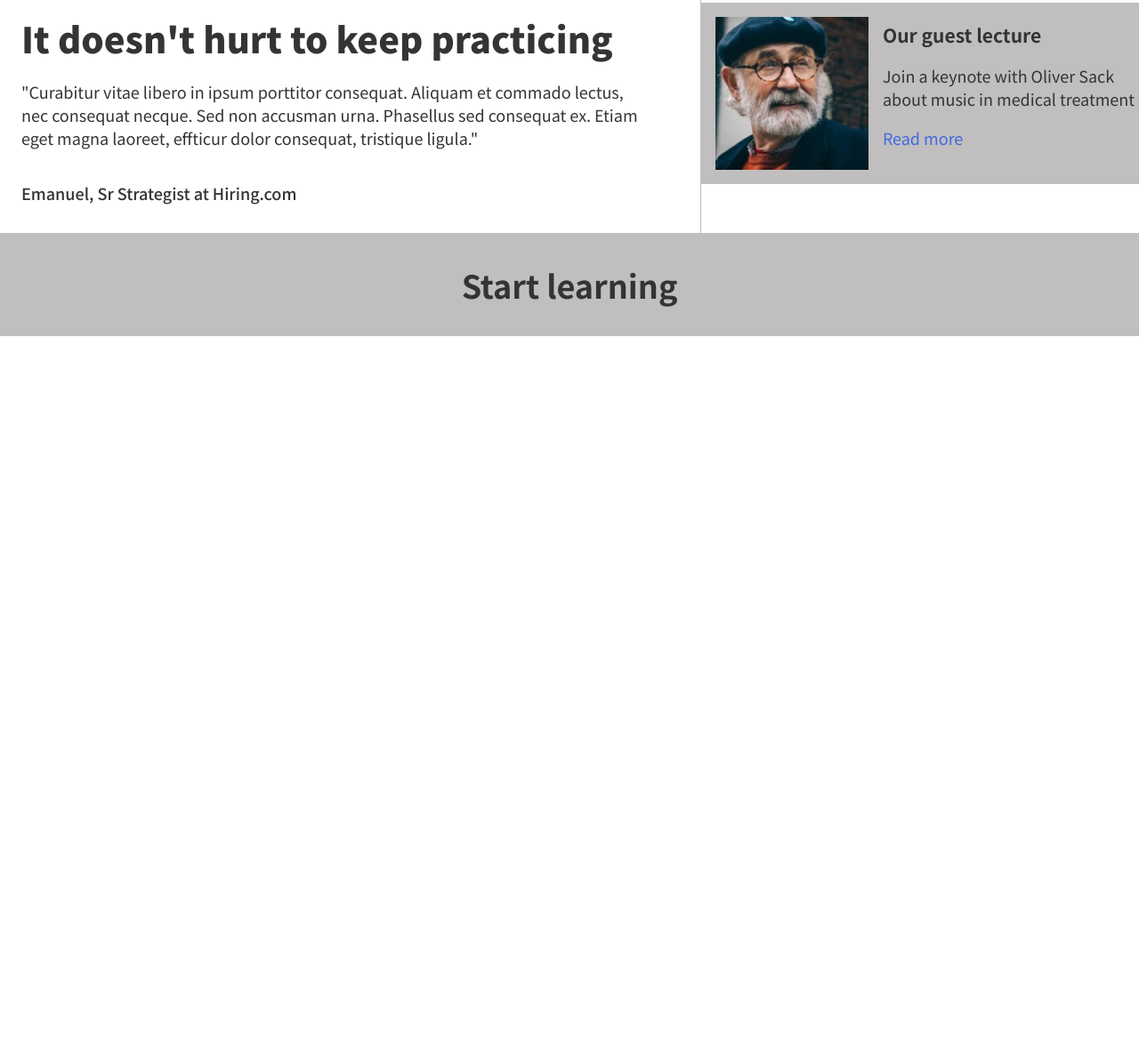
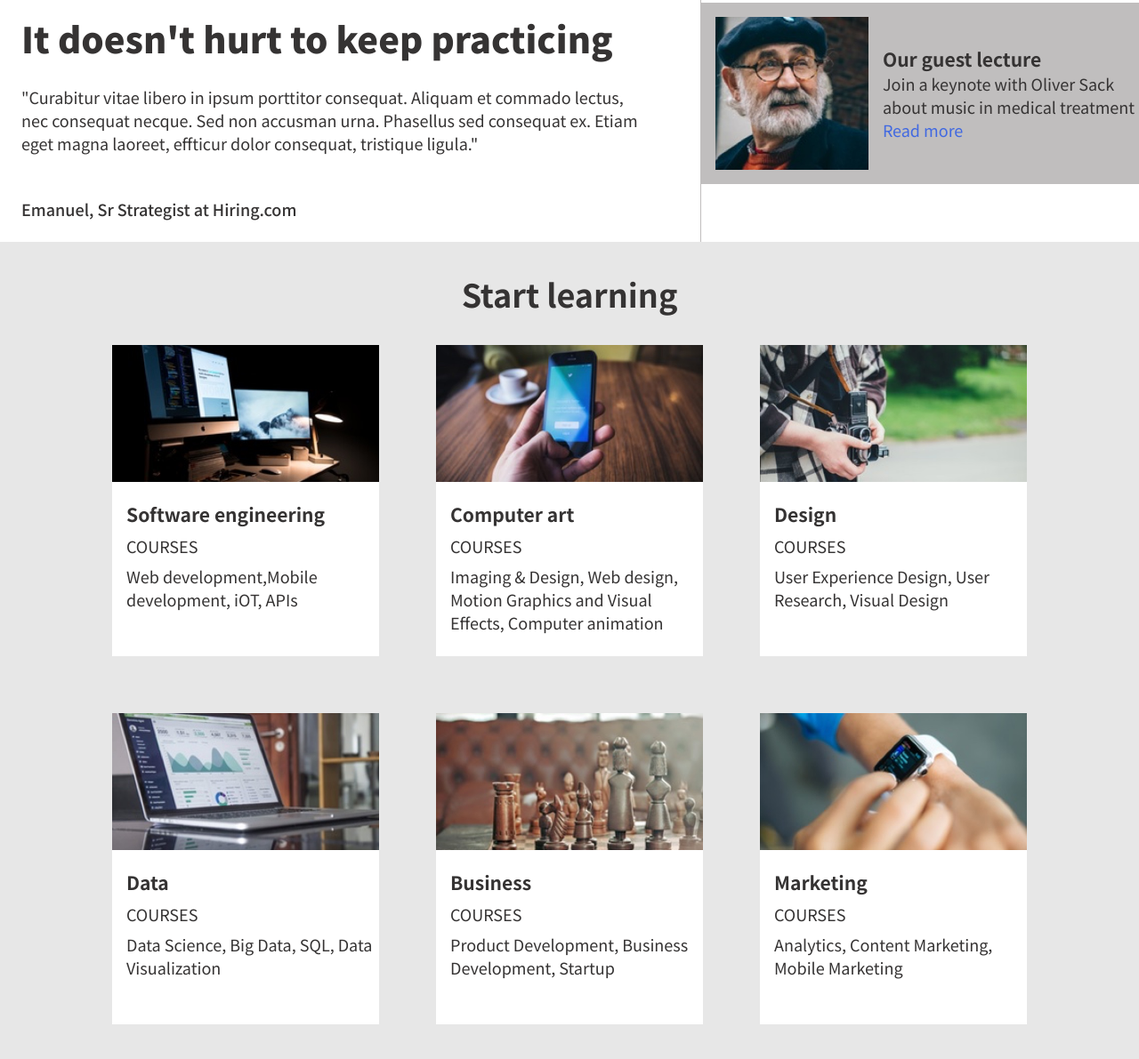
Before and after one commit to bendevs99/colmar, a plain HTML site: page index.html in a window 1280 px wide. Shown: the part 1053-2244 px from the top of the page at 89% size. Before the commit the page ends 1431 px from the top, so only its background shows below. Drawn offline with Linux system fonts and the light colour scheme.

Commit message:
the courses section of both desktop and mobile look pretty good

```diff
--- a/index.html
+++ b/index.html
@@ -87,9 +87,50 @@
             <div class="learn">
                 <h2>Start learning</h2>
                 <!--classes section for desktop-->
+                <div class="course-box desktop">
+                    <div class="course">
+                        <img src="resources/images/course-software.jpg">
+                        <h3>Software engineering</h3>
+                        <p class="capital-course">COURSES</p>
+                        <p>Web development,Mobile development, iOT, APIs</p>
+                    </div>
+                    <div class="course">
+                        <img src="resources/images/course-computer-art.jpg">
+                        <h3>Computer art</h3>
+                        <p class="capital-course">COURSES</p>
+                        <p>Imaging & Design, Web design, Motion Graphics and Visual Effects, Computer animation</p>
+                    </div>
+                    <div class="course">
+                        <img src="resources/images/course-design.jpg">
+                        <h3>Design</h3>
+                        <p class="capital-course">COURSES</p>
+                        <p>User Experience Design, User Research, Visual Design</p>
+                    </div>
+                </div>
+
+                <div class="course-box desktop">
+                    <div class="course">
+                        <img src="resources/images/course-data.jpg">
+                        <h3>Data</h3>
+                        <p class="capital-course">COURSES</p>
+                        <p>Data Science, Big Data, SQL, Data Visualization</p>
+                    </div>
+                    <div class="course">
+                        <img src="resources/images/course-business.jpg">
+                        <h3>Business</h3>
+                        <p class="capital-course">COURSES</p>
+                        <p>Product Development, Business Development, Startup</p>
+                    </div>
+                    <div class="course">
+                        <img src="resources/images/course-marketing.jpg">
+                        <h3>Marketing</h3>
+                        <p class="capital-course">COURSES</p>
+                        <p>Analytics, Content Marketing, Mobile Marketing</p>
+                    </div>
+                </div>
 
                 <!--classes section for mobile-->
-                <div class="classes mobile">
+                <div class="mobile-course mobile">
                   <a href="#">  <h3>Software engineering</h3>  </a>
                   <a href="#">  <h3>Computer art</h3>  </a>
                   <a href="#">  <h3>Design</h3>  </a>
--- a/resources/css/index.css
+++ b/resources/css/index.css
@@ -1,7 +1,7 @@
 *{
     font-family: 'Noto Sans JP', sans-serif;
 }
-h1,h2,h3,h4,h5,h6{
+h1,h2,h3,h4,h5,h6,p{
     margin: 0;
 }
 html{
@@ -90,6 +90,9 @@ i{
     font-weight: 800;
     font-size: 40rem;
 }
+.practice p{
+    margin: 24rem 0;
+}
 .emmanuel{
     font-weight: 500;
     margin-bottom: 32rem;
@@ -123,12 +126,40 @@ i{
 }
 /*the classes section */
 .learn{
-    background-color: rgb(192, 190, 190);
+    background-color: rgb(231, 231, 231);
+    padding-bottom: 32rem;
+
 }
 .learn h2{
   text-align: center;
-  padding: 32rem 0;
+  padding-top: 32rem;
   font-size: 36rem;
+}
+.course-box{
+    display: flex;
+    justify-content: center;
+    margin: 0 40rem;
+}
+.course{
+    width: 25%;
+    height: 350rem;
+    margin: 32rem;
+    background-color: white;
+}
+.course img{
+    height: auto;
+    width: 100%;
+}
+.capital-course{
+    padding: 8rem 0;
+    font-weight: 400;
+}
+.course h3, .course p{
+    padding-left: 16rem;
+}
+.course h3{
+    padding-top: 16rem;
+
 }
 
 
@@ -217,7 +248,7 @@ i{
     .learn h2{
         padding-bottom: 16px;
     }
-    .classes h3{
+    .mobile-course h3{
         background-color: rgb(192, 190, 190);
         color: rgb(53, 51, 51);
         opacity: .8;
```
